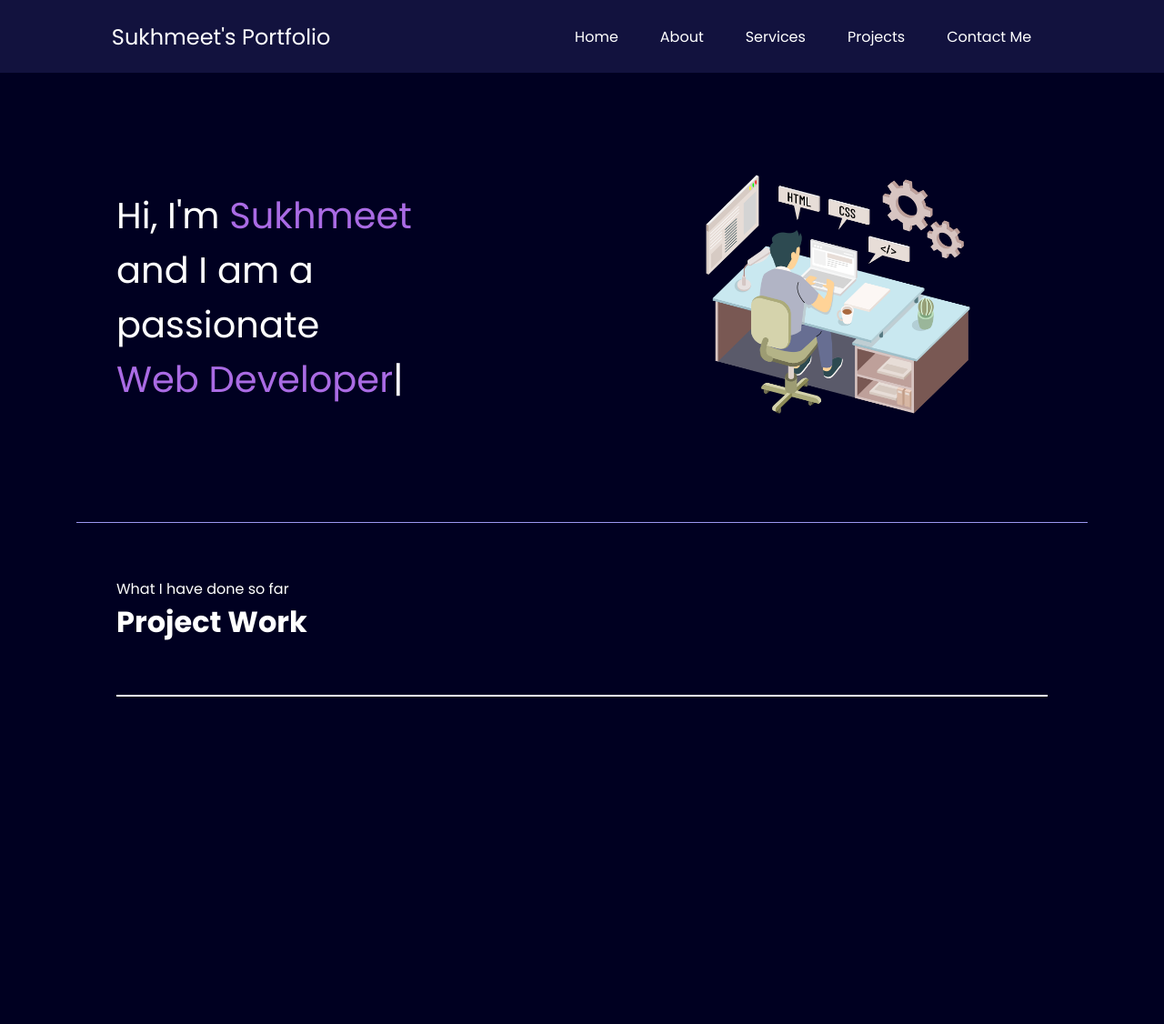
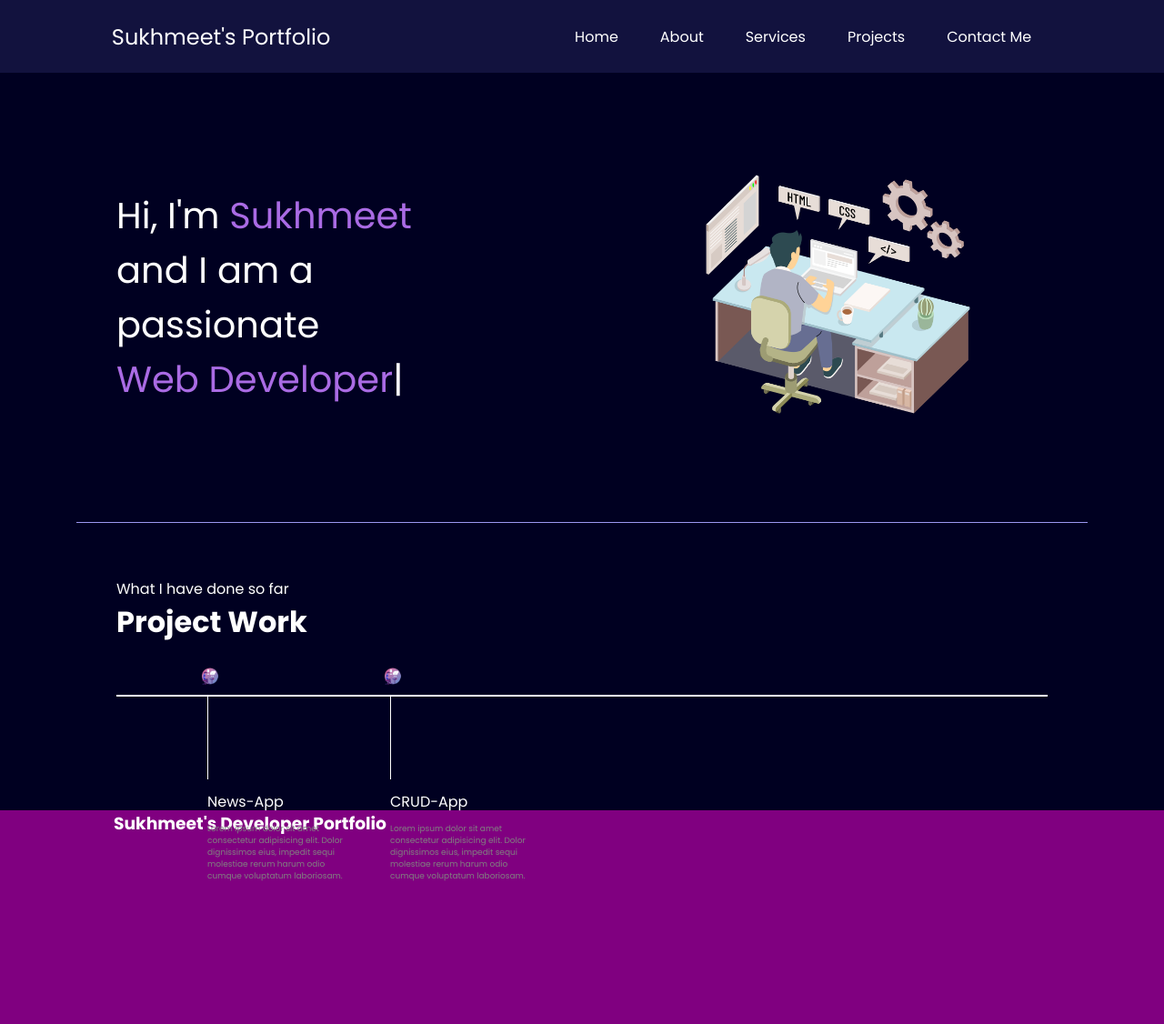
Before and after one commit to sukhmeetsingh-dev/Portfolio, a plain HTML site: page index.html in a window 1280 px wide. Shown: the whole page at 91% size. Before the commit the page ends 822 px from the top, so only its background shows below. Drawn offline with nearby package versions, Linux system fonts and the light colour scheme.

Commit message:
added footer

```diff
--- a/index.html
+++ b/index.html
@@ -44,13 +44,40 @@
             <h1>Project Work</h1>
 
             <div class="box">
-                <div class="vertical"></div>
-                <div class="vertical"></div>
-                <div class="vertical"></div>
-                <div class="vertical"></div>
+                <div class="vertical">
+                    <img class="image-top" src="developer.png" alt="">
+                    <div class="vertical-title">
+                        News-App
+                    </div>
+                    <div class="vertical-desc">
+                        Lorem ipsum dolor sit amet consectetur adipisicing elit. Dolor dignissimos eius, impedit sequi
+                        molestiae rerum harum odio cumque voluptatum laboriosam.
+                    </div>
+                </div>
+                <div class="vertical">
+                    <img class="image-top" src="developer.png" alt="">
+                    <div class="vertical-title">
+                        CRUD-App
+                    </div>
+                    <div class="vertical-desc">
+                        Lorem ipsum dolor sit amet consectetur adipisicing elit. Dolor dignissimos eius, impedit sequi
+                        molestiae rerum harum odio cumque voluptatum laboriosam.
+                    </div>
+                </div>
             </div>
         </section>
     </main>
+
+    <footer>
+        <div class="footer">
+            <div class="footer-first">
+                <h3>Sukhmeet's Developer Portfolio</h3>
+            </div>
+            <div class="footer-second"></div>
+            <div class="footer-third"></div>
+            <div class="footer-fourth"></div>
+        </div>
+    </footer>
 
     <script src="https://unpkg.com/typed.js@2.0.16/dist/typed.umd.js"></script>
 
--- a/style.css
+++ b/style.css
@@ -83,9 +83,49 @@ main hr {
 .secondSection h1 {
     font-size: 2rem;
 }
+
 .secondSection .box {
     background: white;
     width: 80vw;
     height: 2px;
     margin: 56px 0;
+    display: flex;
 }
+
+.secondSection .vertical {
+    height: 93px;
+    width: 1px;
+    background-color: white;
+    margin: 0 100px;
+}
+
+.image-top {
+    width: 23px;
+    position: relative;
+    top: -32px;
+    left: -9px;
+}
+
+.vertical-title {
+    position: relative;
+    top: 75px;
+    width: 150px;
+}
+
+.vertical-desc {
+    position: relative;
+    top: 86px;
+    color: gray;
+    width: 150px;
+    font-size: 9px;
+}
+
+footer {
+    background-color: purple;
+    height: 235px;
+}
+
+.footer {
+    display: flex;
+    margin: 125px 125px;
+}
```
Also changed, not shown: developer.png (added).
